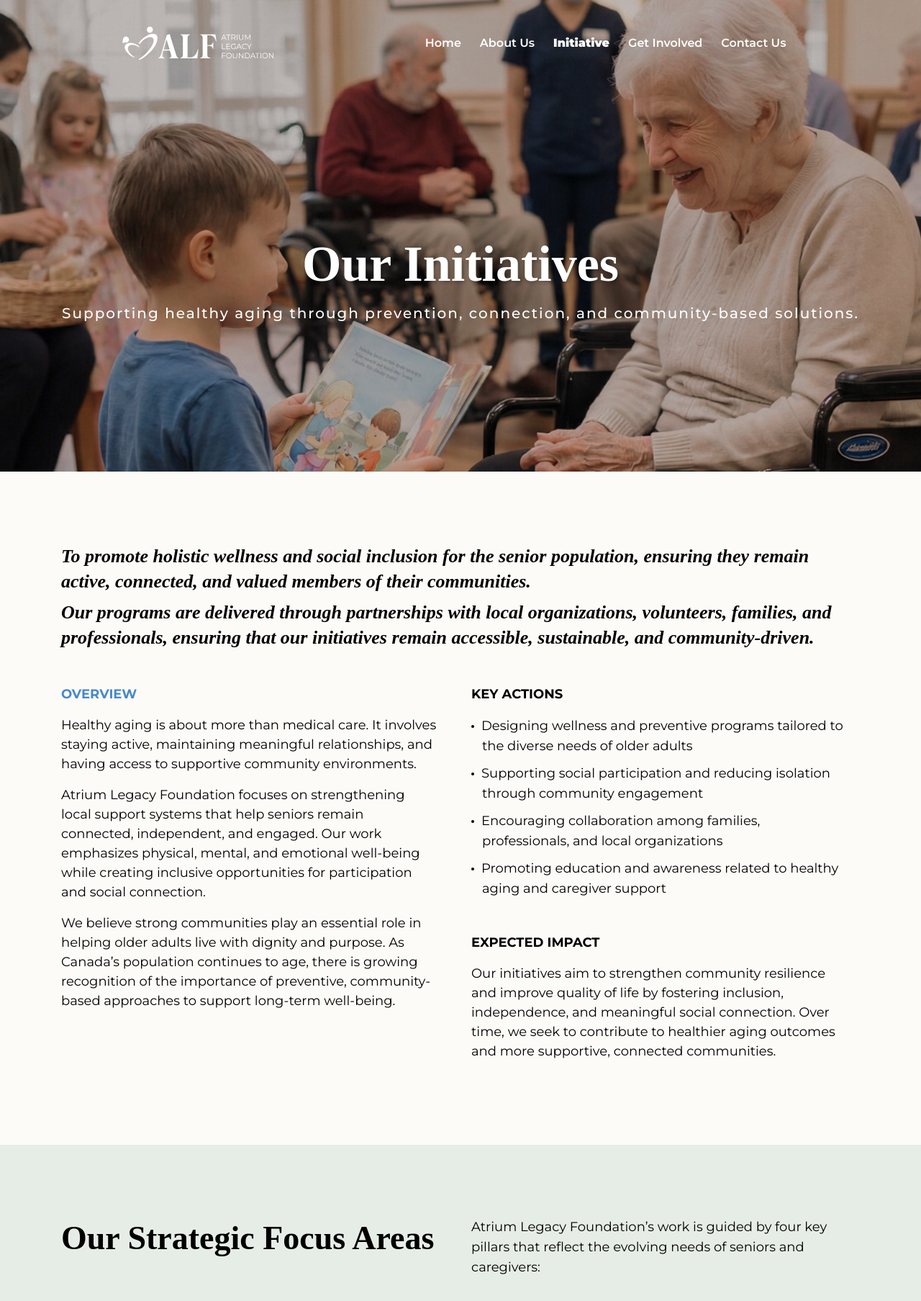
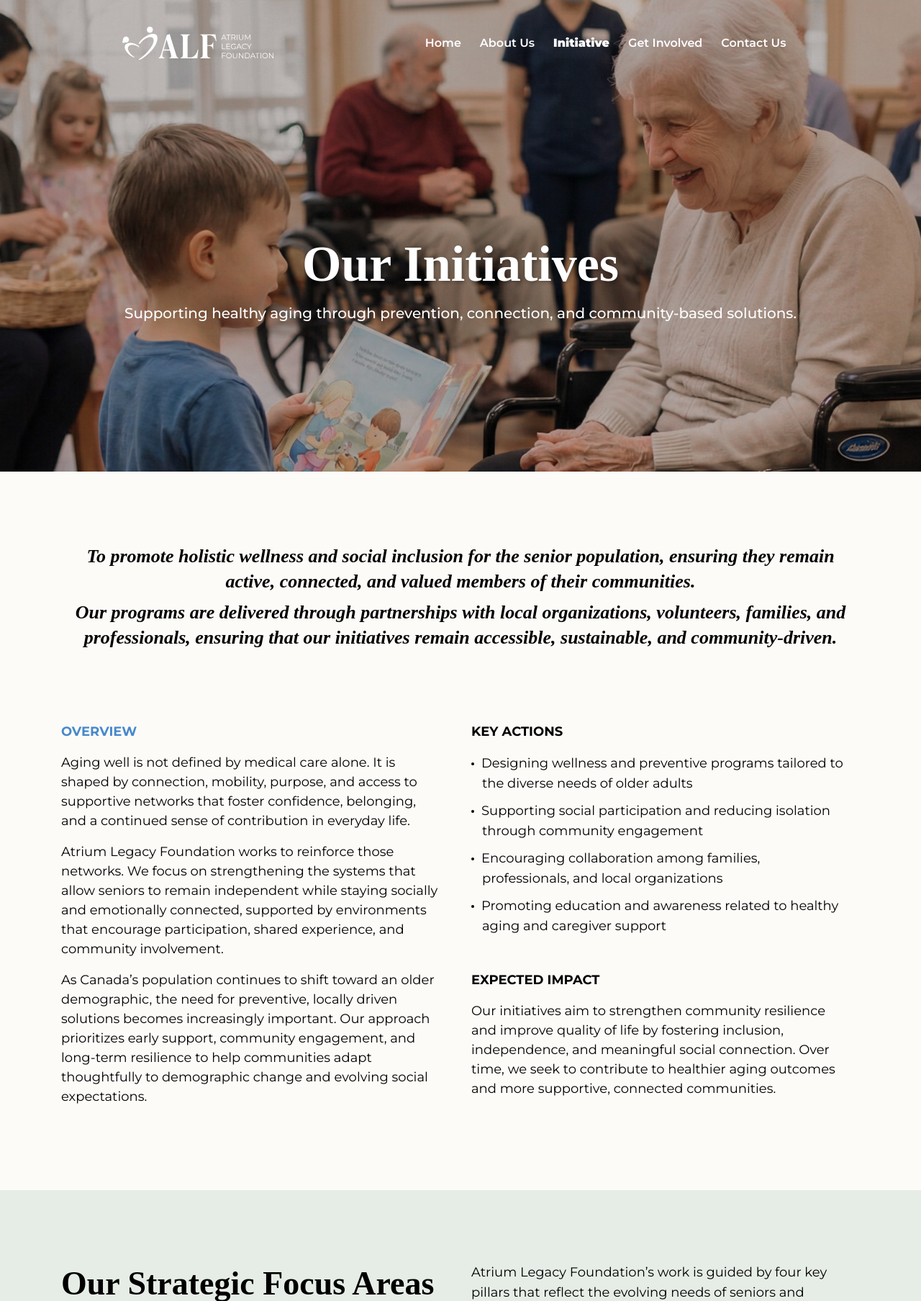
Before and after one commit to salmankhan03/Atriumlegacy, a PHP site: page /initiative.php in a window 1280 px wide. Shown: the top 1807 px of the page at 72% size. Run offline with PHP 8.4, Linux system fonts and the light colour scheme; a stand-in replaces the project's code that opens the database connection; some web fonts are replaced.

Commit message:
update styles

```diff
--- a/contact_us.php
+++ b/contact_us.php
@@ -301,8 +301,7 @@
 
         <div class="container">
             <div class="content-padding">
-                <h2 class="px-4 italic-heading text-center">We are here to connect, listen, and collaborate. Whether you are a senior, family member, volunteer, partner, or community organization, we invite you to reach out and learn more about our work.</h2>
-                <h2 class="px-4 italic-heading text-center">Atrium Legacy Foundation is committed to building meaningful relationships and working together to strengthen support for seniors and caregivers.</h2>
+                <h2 class="px-4 italic-heading text-center">We are here to connect, listen, and collaborate. Whether you are a senior, family member, volunteer, partner, or community organization, we invite you to reach out and learn more about our work. Atrium Legacy Foundation is committed to building meaningful relationships and working together to strengthen support for seniors and caregivers.</h2>
             </div>
 
             <div class="row">
--- a/css/style.css
+++ b/css/style.css
@@ -467,7 +467,6 @@ ul.list-hanging-indent li.text-content {
     color: #fff;
     font-family: 'Montserrat' !important;
     font-size: 20px;
-    letter-spacing: 2px;
 }
 
 .banner-header {
--- a/initiative.php
+++ b/initiative.php
@@ -54,16 +54,16 @@
             <div class="container">
                 <div class="tab-content content-padding" id="myTabContent">
                     <div class="tab-pane show active" id="Aging-Grace" role="tabpanel" aria-labelledby="Aging-Grace-tab">
-                        <h4 class="italic-heading">To promote holistic wellness and social inclusion for the senior population, ensuring they remain active, connected, and valued members of their communities.</h4>
-                        <h4 class="italic-heading mb-5">Our programs are delivered through partnerships with local organizations, volunteers, families, and professionals, ensuring that our initiatives remain accessible, sustainable, and community-driven.</h4>
+                        <h4 class="italic-heading text-center">To promote holistic wellness and social inclusion for the senior population, ensuring they remain active, connected, and valued members of their communities.</h4>
+                        <h4 class="italic-heading bottom-padding text-center mb-0">Our programs are delivered through partnerships with local organizations, volunteers, families, and professionals, ensuring that our initiatives remain accessible, sustainable, and community-driven.</h4>
                         <div class="row">
                             <div class="col-md-6">
                                 <div class="tabs-cards pl-0 pr-3">
                                     <div class="tabs-cards-body">
                                         <p class="tab-cards-title" style="color: #4789cc;">OVERVIEW</p>
-                                        <div class="mt-3 card-content mb-3">Healthy aging is about more than medical care. It involves staying active, maintaining meaningful relationships, and having access to supportive community environments.</div>
-                                        <div class="card-content mb-3">Atrium Legacy Foundation focuses on strengthening local support systems that help seniors remain connected, independent, and engaged. Our work emphasizes physical, mental, and emotional well-being while creating inclusive opportunities for participation and social connection.</div>
-                                        <div class="card-content mb-3">We believe strong communities play an essential role in helping older adults live with dignity and purpose. As Canada’s population continues to age, there is growing recognition of the importance of preventive, community-based approaches to support long-term well-being.</div>
+                                        <div class="mt-3 card-content mb-3">Aging well is not defined by medical care alone. It is shaped by connection, mobility, purpose, and access to supportive networks that foster confidence, belonging, and a continued sense of contribution in everyday life.</div>
+                                        <div class="card-content mb-3">Atrium Legacy Foundation works to reinforce those networks. We focus on strengthening the systems that allow seniors to remain independent while staying socially and emotionally connected, supported by environments that encourage participation, shared experience, and community involvement.</div>
+                                        <div class="card-content mb-3">As Canada’s population continues to shift toward an older demographic, the need for preventive, locally driven solutions becomes increasingly important. Our approach prioritizes early support, community engagement, and long-term resilience to help communities adapt thoughtfully to demographic change and evolving social expectations.</div>
                                     </div>
                                 </div>
                             </div>
@@ -223,7 +223,7 @@
 
         <div style="background-color: #e6ede6;">
             <div class="container content-padding">
-                <h2 class="h2-title mb-3 text-center">Community Day Centre in Development (Richmond, BC)</h2>
+                <h2 class="h2-title mb-3 text-center">Community Day Centre in Development <br class="d-none d-xl-block"> (Richmond, BC)</h2>
                 <p class="text-content">Atrium Legacy Foundation is currently working toward the establishment of a community-based senior day centre in Richmond, British Columbia. This initiative is in the planning and development phase, with a focus on creating an accessible and welcoming environment that supports healthy aging, social connection, and independence.</p>
                 <div class="row align-items-center">
                     <div class="col-md-6 text-left p-3 pr-md-5 py-md-0">
@@ -240,7 +240,7 @@
                     </div>
 
                     <div class="col-md-6 text-center">
-                        <img src="./img/initiative/initiative_img_2.jpg" alt="Community Day Centre Placeholder" class="img-fluid" style="max-height: 444px; object-fit: cover; width: 100%;">
+                        <img src="./img/initiative/initiative_img_2.jpg" alt="Community Day Centre Placeholder" class="img-fluid" style="height: 444px; object-fit: cover; width: 100%; object-position: 90% 50%;">
                     </div>
                     <div class="col-12">
                         <p class="text-content mt-3 mb-0">Through this initiative, Atrium Legacy Foundation seeks to address social isolation, promote preventive wellness, and enhance quality of life for older adults in Richmond and surrounding communities.</p>
@@ -265,7 +265,7 @@
                         <p class="text-content mb-0">Over time, we aim to strengthen social connection, enhance well-being, and build supportive networks that help seniors remain active and engaged.</p>
                     </div>
                     <div class="col-md-6 text-center p-3">
-                        <img src="./img/initiative/initiative_img_4.jpg" alt="Measuring Impact Placeholder" class="img-fluid" style="max-height: 310px; object-fit: cover; width: 100%;">
+                        <img src="./img/initiative/initiative_img_4.jpg" alt="Measuring Impact Placeholder" class="img-fluid" style="height: 310px; object-fit: cover; width: 100%;">
                     </div>
                 </div>
             </div>
--- a/involved.php
+++ b/involved.php
@@ -62,8 +62,8 @@
                     </div>
                 </div>
                 <div class="col-12 text-content">
-                    <p class="mb-3 pb-0">Creating meaningful change requires collaboration. Whether you are an individual, organization, or community partner, there are many ways to support healthy aging and strengthen social connection in our communities.</p>
-                    <p class="mb-0 pb-0">Your time, knowledge, and support can help seniors remain active, engaged, and valued. Together, we can build more inclusive and supportive environments for older adults and their families.</p>
+                    <p class="mb-3 pb-0 text-center">Creating meaningful change requires collaboration. Whether you are an individual, organization, or community partner, there are many ways to support healthy aging and strengthen social connection in our communities.</p>
+                    <p class="mb-0 pb-0 text-center">Your time, knowledge, and support can help seniors remain active, engaged, and valued. Together, we can build more inclusive and supportive environments for older adults and their families.</p>
                 </div>
             </div>
         </div>
```
